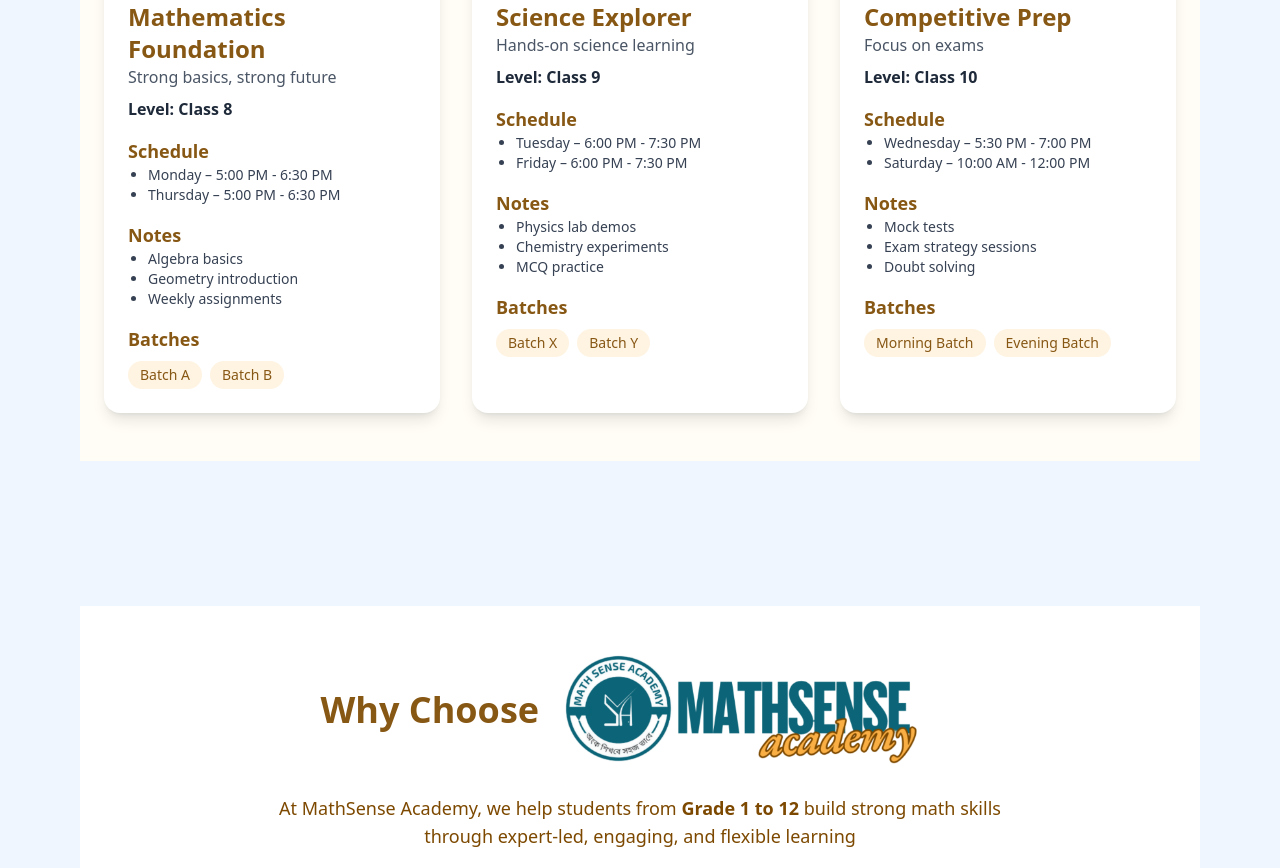
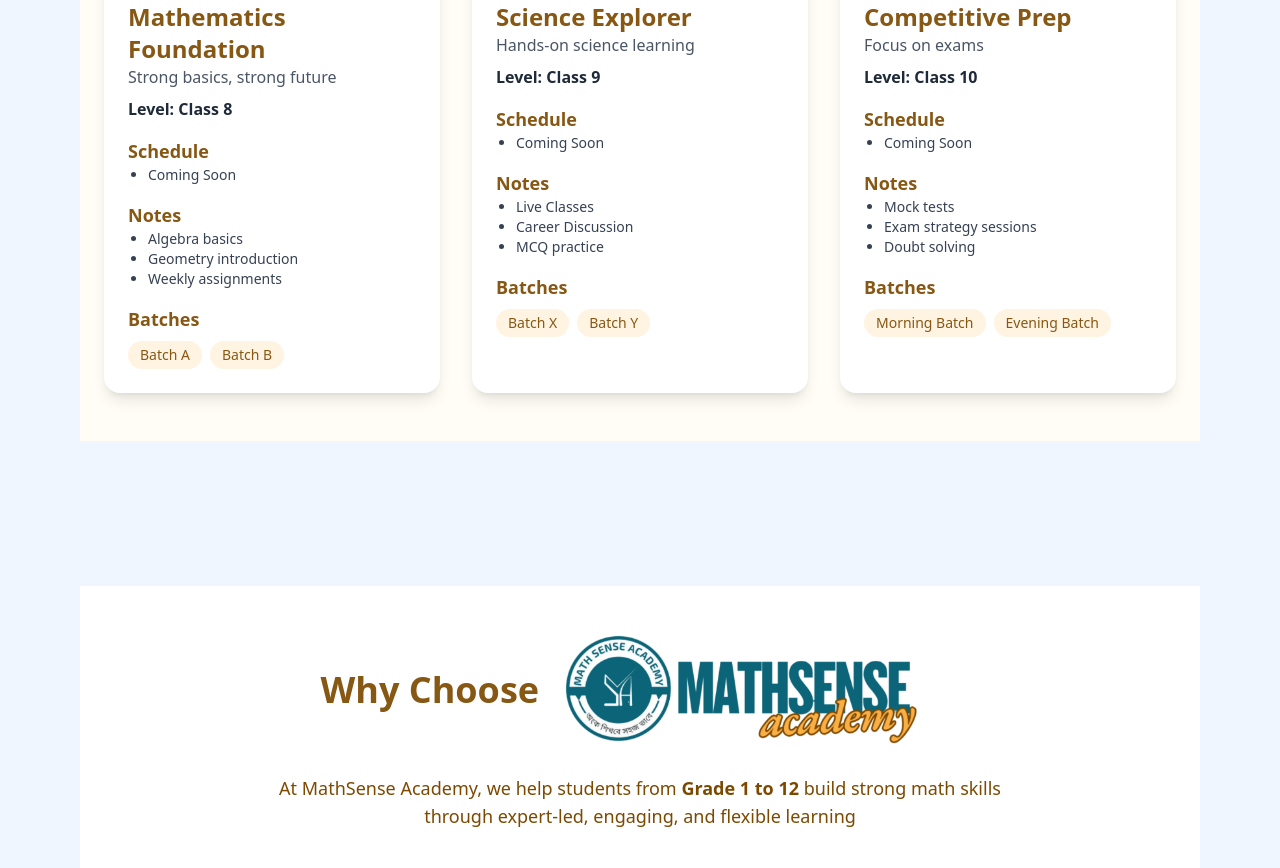
Before and after one commit to mathsenseacademy/Edtech, a React (Vite) app in the folder frontend/: page / in a window 1280 px wide. Shown: the part 2360-3228 px from the top of the page. Built offline with nearby package versions, Linux system fonts and the light colour scheme; no server answers.

Commit message:
add backend site to cors

```diff
--- a/frontend/src/components/ProgramsSection.jsx
+++ b/frontend/src/components/ProgramsSection.jsx
@@ -10,10 +10,7 @@ const programs = [
     subtitle: "Strong basics, strong future",
     level: "Class 8",
     image: "https://via.placeholder.com/150",
-    schedule: [
-      { day: "Monday", time: "5:00 PM - 6:30 PM" },
-      { day: "Thursday", time: "5:00 PM - 6:30 PM" },
-    ],
+    schedule: ["Coming Soon"],
     notes: ["Algebra basics", "Geometry introduction", "Weekly assignments"],
     batches: ["Batch A", "Batch B"],
   },
@@ -23,11 +20,8 @@ const programs = [
     subtitle: "Hands-on science learning",
     level: "Class 9",
     image: "https://via.placeholder.com/150",
-    schedule: [
-      { day: "Tuesday", time: "6:00 PM - 7:30 PM" },
-      { day: "Friday", time: "6:00 PM - 7:30 PM" },
-    ],
-    notes: ["Physics lab demos", "Chemistry experiments", "MCQ practice"],
+    schedule: ["Coming Soon"],
+    notes: ["Live Classes", "Career Discussion", "MCQ practice"],
     batches: ["Batch X", "Batch Y"],
   },
   {
@@ -36,10 +30,7 @@ const programs = [
     subtitle: "Focus on exams",
     level: "Class 10",
     image: "https://via.placeholder.com/150",
-    schedule: [
-      { day: "Wednesday", time: "5:30 PM - 7:00 PM" },
-      { day: "Saturday", time: "10:00 AM - 12:00 PM" },
-    ],
+    schedule: ["Coming Soon"],
     notes: ["Mock tests", "Exam strategy sessions", "Doubt solving"],
     batches: ["Morning Batch", "Evening Batch"],
   },
@@ -105,9 +96,7 @@ export default function ProgramsSection() {
                 </h4>
                 <ul className="text-sm text-gray-700 list-disc ml-5">
                   {p.schedule.map((s, idx) => (
-                    <li key={idx}>
-                      {s.day} – {s.time}
-                    </li>
+                    <li key={idx}>{s}</li>
                   ))}
                 </ul>
               </div>
```
Also changed, not shown: 1 other file (tests, documents, lock files or other folders).
